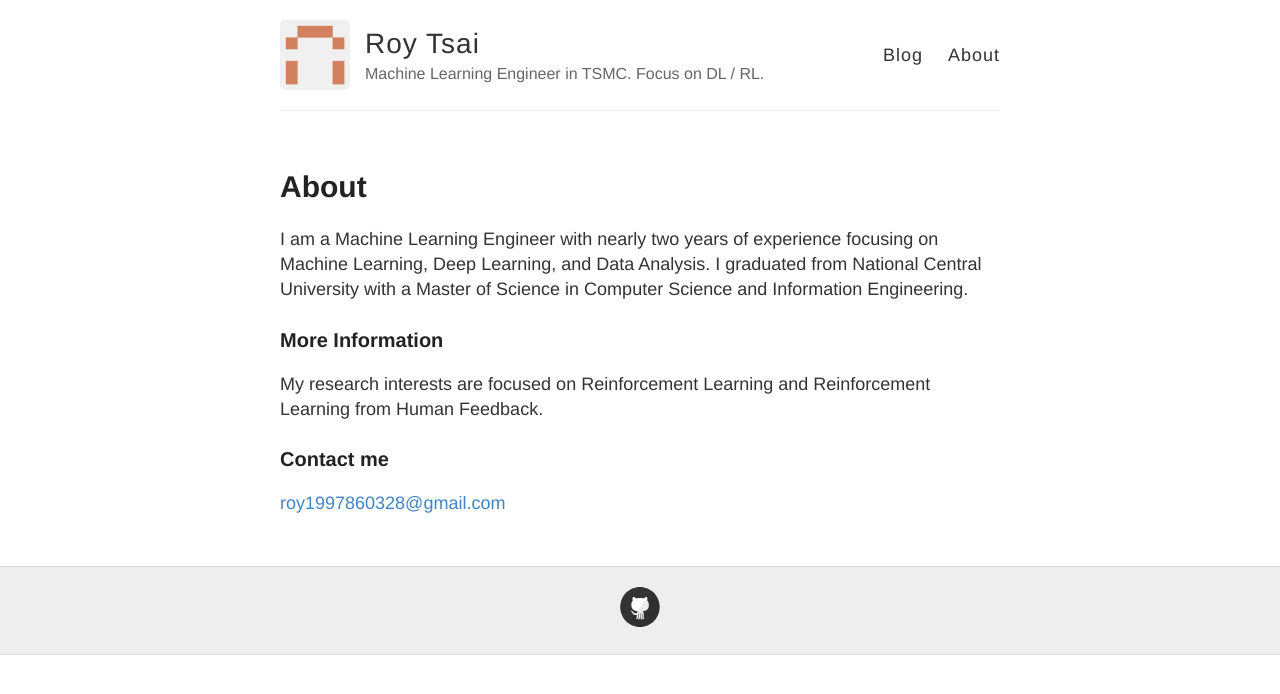
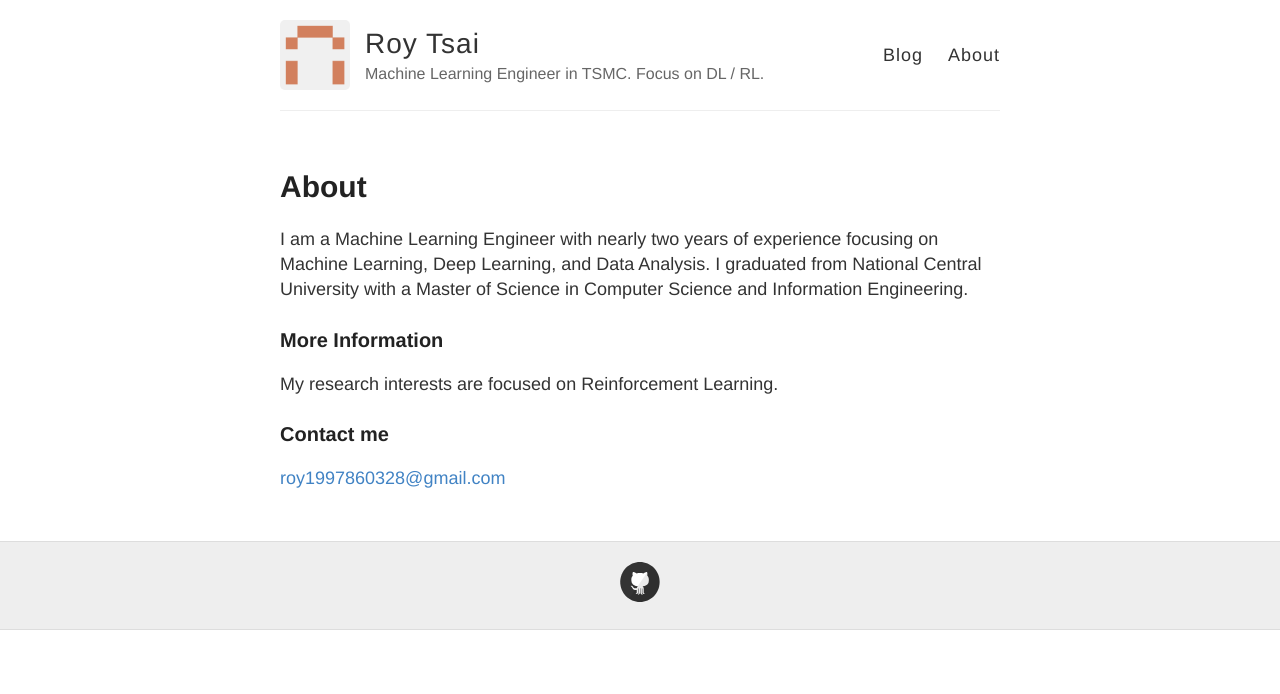
Before and after one commit to roy860328/roy860328.github.io, a Jekyll site: the page built from about.md, in a window 1280 px wide. Shown: the top 694 px of the page. Built offline with Jekyll 4.4.1, drawn with Linux system fonts in a browser that asks for light colours.

Commit message:
Update about.md

```diff
--- a/about.md
+++ b/about.md
@@ -8,7 +8,7 @@ permalink: /about/
 I am a Machine Learning Engineer with nearly two years of experience focusing on Machine Learning, Deep Learning, and Data Analysis. I graduated from National Central University with a Master of Science in Computer Science and Information Engineering.
 
 ### More Information
-My research interests are focused on Reinforcement Learning and Reinforcement Learning from Human Feedback.
+My research interests are focused on Reinforcement Learning.
 
 ### Contact me
 
```
